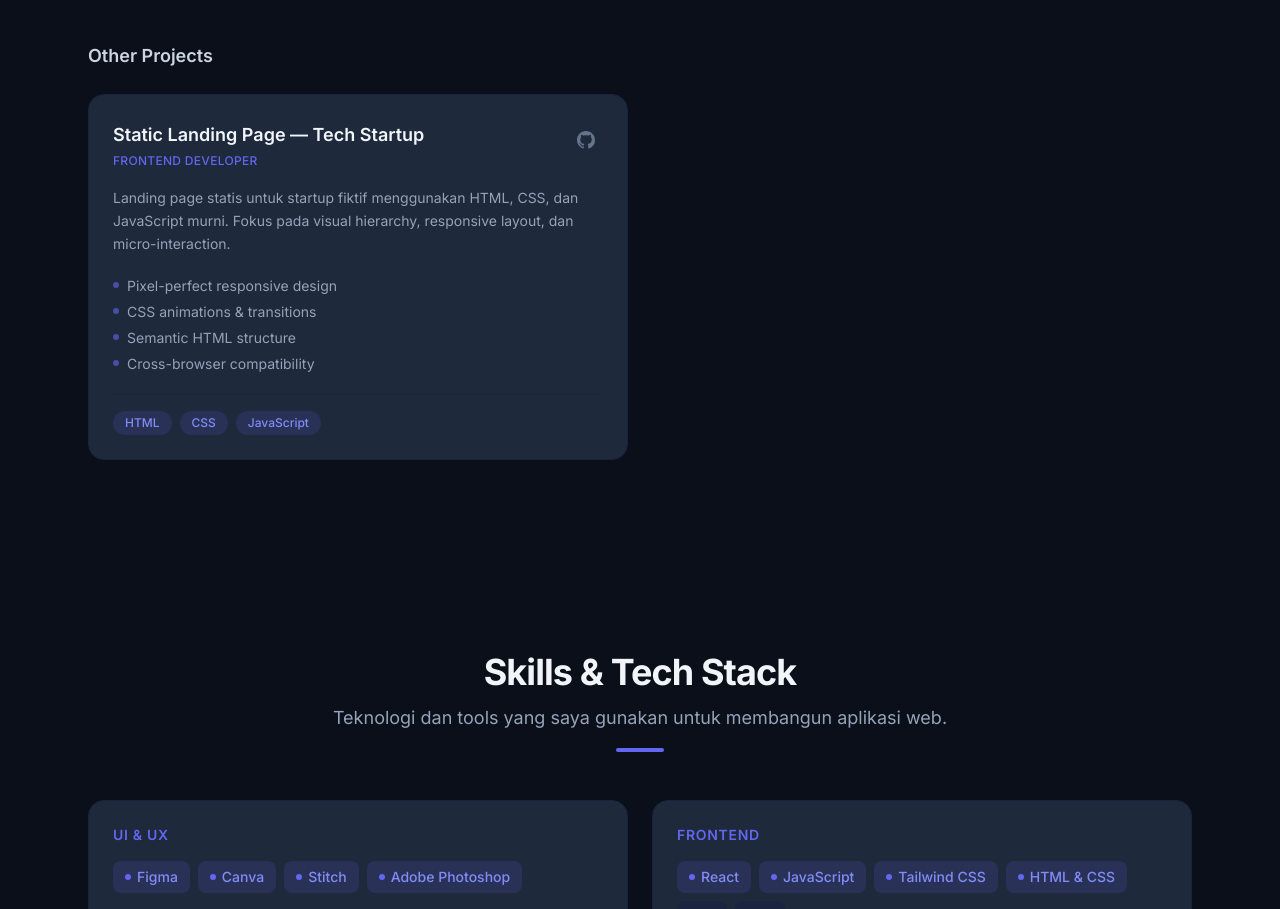
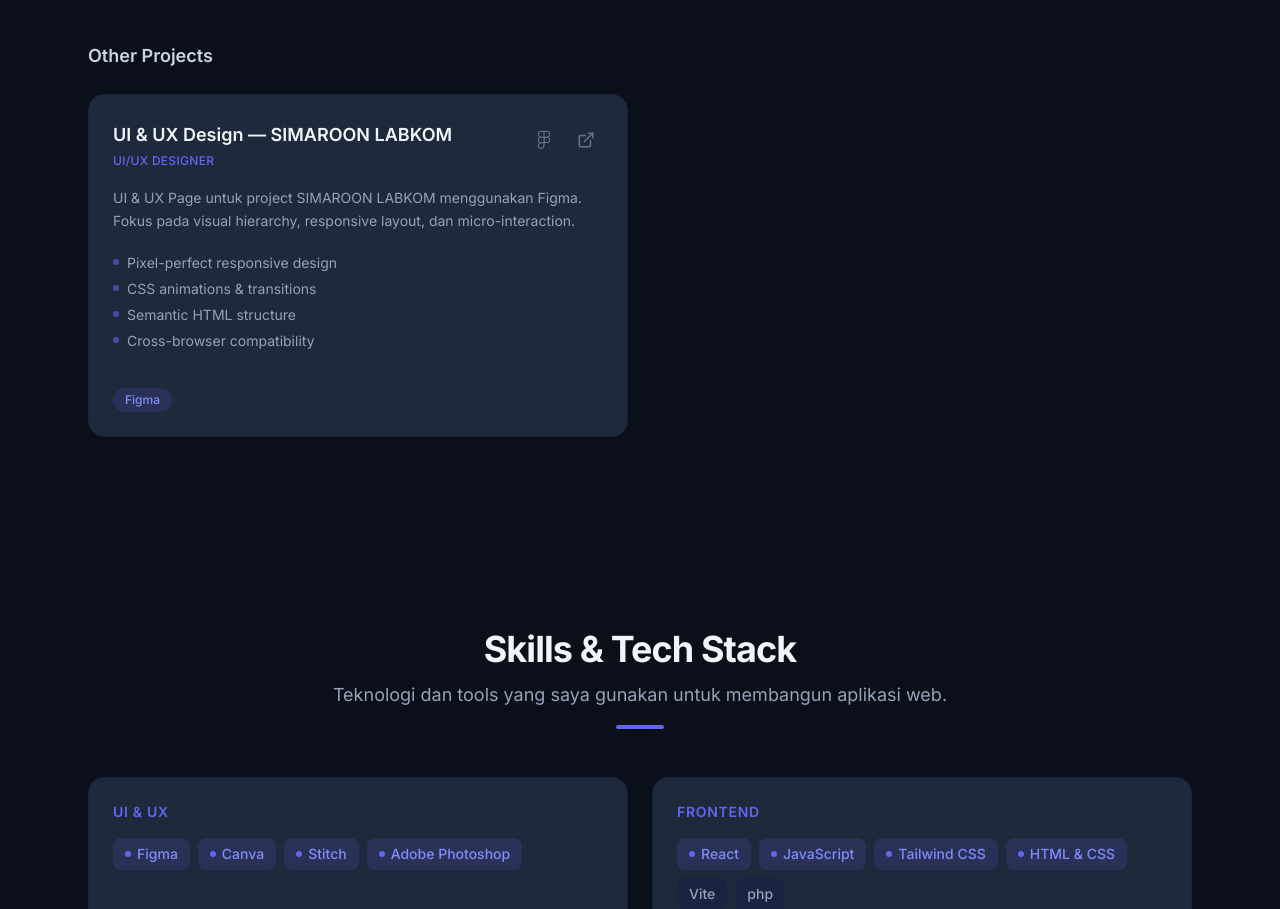
Before and after one commit to Thestucks/fauzan-azmi-portofolio, a React (Vite) app: page / in a window 1280 px wide. Shown: the part 2000-2909 px from the top of the page. Built offline with nearby package versions, Linux system fonts and the light colour scheme.

Commit message:
add figma project

```diff
--- a/src/components/Icons.jsx
+++ b/src/components/Icons.jsx
@@ -34,3 +34,19 @@ export function LinkedinIcon({ size = 20, className = "" }) {
     </svg>
   );
 }
+
+export function FigmaIcon({ size = 20, className = "" }) {
+  return (
+    <svg
+      xmlns="http://www.w3.org/2000/svg"
+      width={size}
+      height={size}
+      viewBox="0 0 24 24"
+      fill="currentColor"
+      className={className}
+      aria-hidden="true"
+    >
+      <path d="M15.852 8.981h-4.588V0h4.588c2.476 0 4.49 2.014 4.49 4.49s-2.014 4.491-4.49 4.491zM12.735 7.51h3.117c1.665 0 3.019-1.355 3.019-3.019s-1.355-3.019-3.019-3.019h-3.117V7.51zm0 1.471H8.148c-2.476 0-4.49-2.014-4.49-4.49S5.672 0 8.148 0h4.588v8.981zm-4.587-7.51c-1.665 0-3.019 1.355-3.019 3.019s1.354 3.02 3.019 3.02h3.117V1.471H8.148zm4.587 15.019H8.148c-2.476 0-4.49-2.014-4.49-4.49s2.014-4.49 4.49-4.49h4.588v8.98zM8.148 8.981c-1.665 0-3.019 1.355-3.019 3.019s1.355 3.019 3.019 3.019h3.117V8.981H8.148zM8.172 24c-2.489 0-4.515-2.014-4.515-4.49s2.014-4.49 4.49-4.49h4.588v4.441c0 2.503-2.047 4.539-4.563 4.539zm-.024-7.51a3.023 3.023 0 0 0-3.019 3.019c0 1.665 1.365 3.019 3.044 3.019 1.705 0 3.093-1.376 3.093-3.068v-2.97H8.148zm7.704 0h-.098c-2.476 0-4.49-2.014-4.49-4.49s2.014-4.49 4.49-4.49h.098c2.476 0 4.49 2.014 4.49 4.49s-2.014 4.49-4.49 4.49zm-.098-7.509a3.023 3.023 0 0 0-3.019 3.019 3.023 3.023 0 0 0 3.019 3.019h.098a3.023 3.023 0 0 0 3.019-3.019 3.023 3.023 0 0 0-3.019-3.019h-.098z" />
+    </svg>
+  );
+}
--- a/src/components/ProjectCard.jsx
+++ b/src/components/ProjectCard.jsx
@@ -1,5 +1,5 @@
 import { ExternalLink } from "lucide-react";
-import { GithubIcon } from "./Icons";
+import { GithubIcon, FigmaIcon } from "./Icons";
 
 export default function ProjectCard({ project, index }) {
   return (
@@ -33,6 +33,17 @@ export default function ProjectCard({ project, index }) {
                 aria-label={`GitHub repository for ${project.title}`}
               >
                 <GithubIcon size={18} />
+              </a>
+            )}
+            {project.figma && (
+              <a
+                href={project.figma}
+                target="_blank"
+                rel="noopener noreferrer"
+                className="rounded-lg p-2 text-slate-500 transition-colors hover:bg-slate-800 hover:text-slate-200"
+                aria-label={`Figma design for ${project.title}`}
+              >
+                <FigmaIcon size={18} />
               </a>
             )}
             {project.demo && (
--- a/src/data/projects.js
+++ b/src/data/projects.js
@@ -55,19 +55,19 @@ export const projects = [
   },
   {
     id: 4,
-    title: "Static Landing Page — Tech Startup",
+    title: "UI & UX Design — SIMAROON LABKOM",
     description:
-      "Landing page statis untuk startup fiktif menggunakan HTML, CSS, dan JavaScript murni. Fokus pada visual hierarchy, responsive layout, dan micro-interaction.",
-    role: "Frontend Developer",
-    stack: ["HTML", "CSS", "JavaScript"],
+      "UI & UX Page untuk project SIMAROON LABKOM menggunakan Figma. Fokus pada visual hierarchy, responsive layout, dan micro-interaction.",
+    role: "UI/UX Designer",
+    stack: ["Figma"],
     highlights: [
       "Pixel-perfect responsive design",
       "CSS animations & transitions",
       "Semantic HTML structure",
       "Cross-browser compatibility",
     ],
-    github: "https://github.com/fauzanazmi",
-    demo: null,
+    figma: "https://www.figma.com/design/nkH4PASZidaKGepI7BLO9J/siMaroon?node-id=231-164&t=V4folnAVwvDlWxfV-1",
+    demo: "https://www.figma.com/proto/nkH4PASZidaKGepI7BLO9J/siMaroon?node-id=428-3&t=Wff5qWv0ODq499K2-1&starting-point-node-id=641%3A75",
     featured: false,
   },
 ];
```
